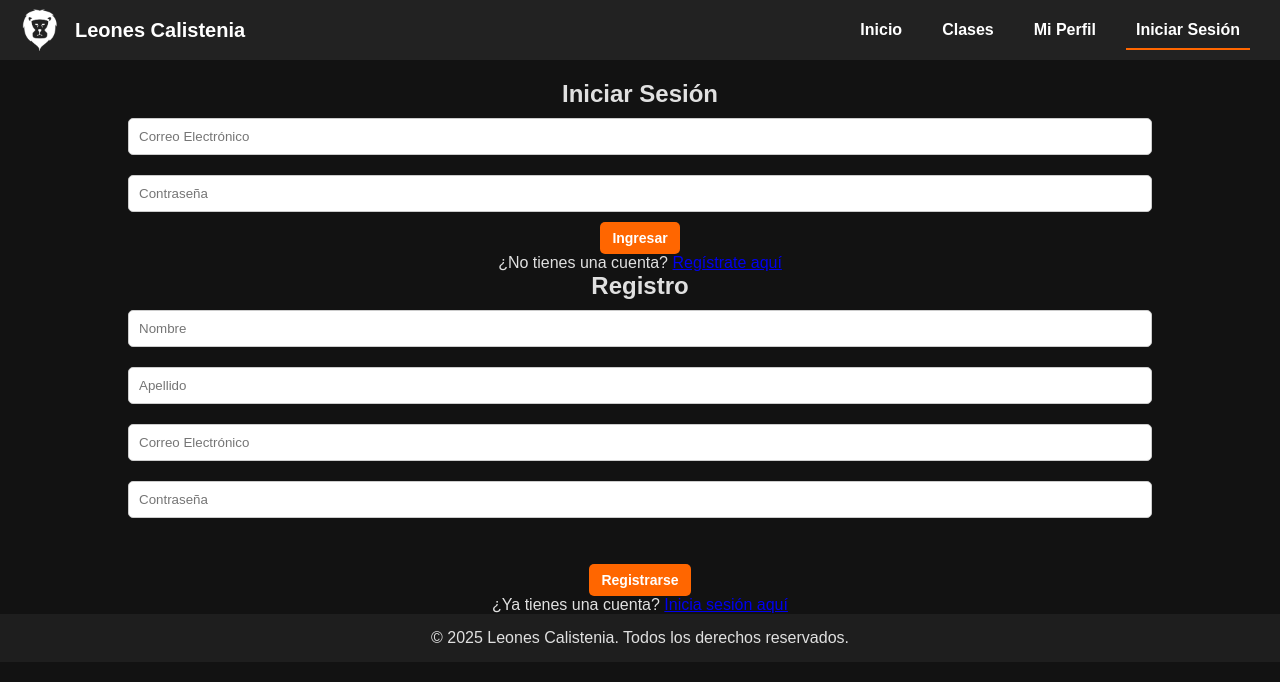
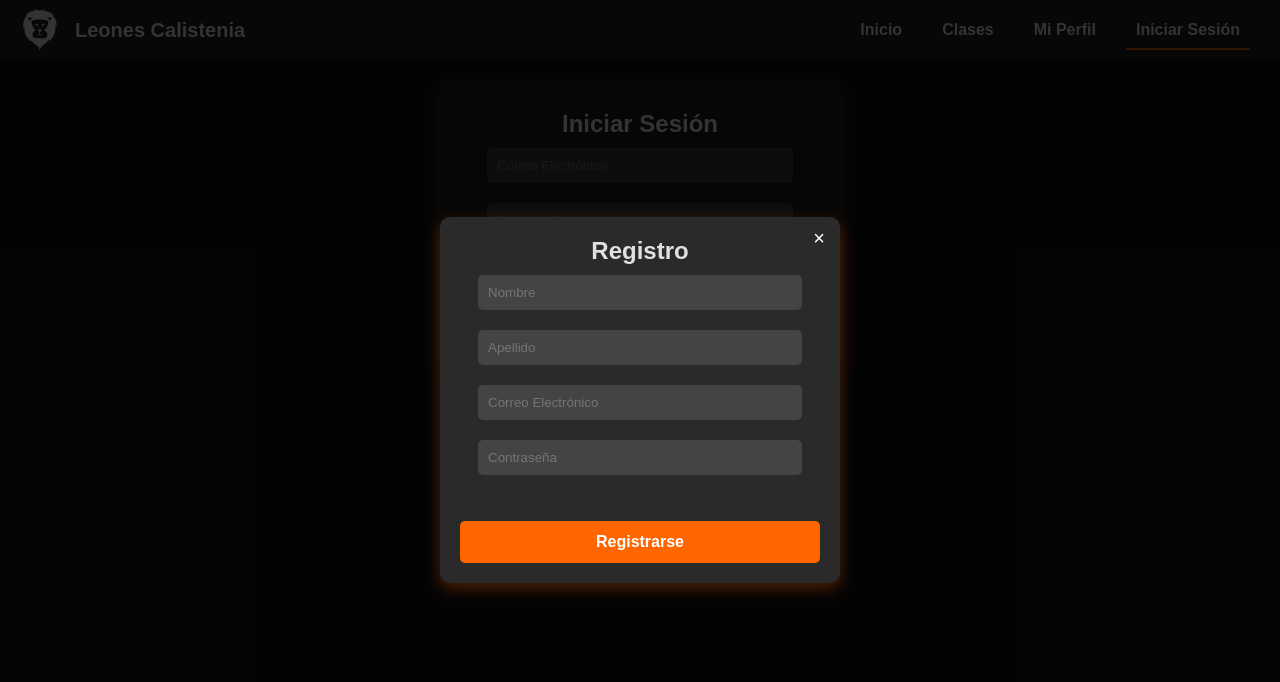
Before and after one commit to AlanDelAngel/leones_calistenia, a website: page public/auth.html in a window 1280 px wide. Both pictures are taken after a click on the link "Regístrate aquí". Drawn offline with Linux system fonts and the light colour scheme.

Commit message:
all done

```diff
--- a/db.js
+++ b/db.js
@@ -5,7 +5,7 @@ const pool = mysql.createPool({
     user: process.env.DB_USER,
     password: process.env.DB_PASSWORD,
     database: process.env.DB_NAME,
-    host: process.env.DB_LOCAL_HOST, // SQL Connection | <host: process.env.DB_LOCAL_HOST> | <socketPath: `/cloudsql/${process.env.DB_HOST}`>
+    socketPath: `/cloudsql/${process.env.DB_HOST}`, // SQL Connection | <host: process.env.DB_LOCAL_HOST> | <socketPath: `/cloudsql/${process.env.DB_HOST}`>
     connectionLimit: 10
   });
 
--- a/public/auth.html
+++ b/public/auth.html
@@ -26,30 +26,33 @@
             <form id="login-form">
                 <input type="email" id="login-email" placeholder="Correo Electrónico" required>
                 <input type="password" id="login-password" placeholder="Contraseña" required>
+                <br/>
                 <button type="submit">Ingresar</button>
             </form>
-            <p>¿No tienes una cuenta? <a href="#" id="show-register">Regístrate aquí</a></p>
+            <br/>
+            <p>¿No tienes una cuenta? <a href="#" id="open-register">Regístrate aquí</a></p>
         </section>
-        <section class="auth-container hidden" id="register-section">
-            <h1>Registro</h1>
+
+        <!-- REGISTRATION MODAL (Hidden by Default) -->
+        <div id="register-modal" class="modal">
+            <div class="modal-content">
+                <span class="close-btn">&times;</span>
+                <h2>Registro</h2>
                 <form id="register-form">
                     <input type="text" id="register-firstname" placeholder="Nombre" required>
                     <input type="text" id="register-lastname" placeholder="Apellido" required>
                     <input type="email" id="register-email" placeholder="Correo Electrónico" required>
                     <input type="password" id="register-password" placeholder="Contraseña" required>
+                    <!-- Google reCAPTCHA -->
                      <br/>
-                <!-- Google reCAPTCHA -->
                     <div class="g-recaptcha" data-sitekey="6Lf0W-gqAAAAAMRwCjarWKJPxOuF14ZkwECn29yK"></div>
                     <br/>
                     <button type="submit">Registrarse</button>
                 </form>
-            <p>¿Ya tienes una cuenta? <a href="#" id="show-login">Inicia sesión aquí</a></p>
-        </section>
+            </div>
+        </div>
     </main>
     <script src="js/auth.js" defer></script>
     <script src="js/main.js" defer></script>
-    <footer>
-        <p>&copy; 2025 Leones Calistenia. Todos los derechos reservados.</p>
-    </footer>
 </body>
 </html>
--- a/public/css/styles.css
+++ b/public/css/styles.css
@@ -657,3 +657,79 @@ button:focus {
     background: #f44336;
     color: white;
 }
+
+/* AUTH CONTAINER */
+.auth-container {
+    max-width: 400px;
+    margin: 60px auto;
+    padding: 30px;
+    background: #1e1e1e;
+    color: white;
+    border-radius: 10px;
+    box-shadow: 0 5px 15px rgba(255, 102, 0, 0.3);
+    text-align: center;
+}
+
+/* MODAL STYLES */
+.modal {
+    display: none;
+    position: fixed;
+    z-index: 2000;
+    left: 0;
+    top: 0;
+    width: 100%;
+    height: 100%;
+    background: rgba(0, 0, 0, 0.8);
+    justify-content: center;
+    align-items: center;
+}
+
+.modal-content {
+    background: #2a2a2a;
+    padding: 20px;
+    border-radius: 10px;
+    width: 90%;
+    max-width: 400px;
+    text-align: center;
+    box-shadow: 0 5px 15px rgba(255, 102, 0, 0.3);
+    position: relative;
+}
+
+.close-btn {
+    position: absolute;
+    top: 10px;
+    right: 15px;
+    font-size: 20px;
+    cursor: pointer;
+    color: white;
+}
+
+.close-btn:hover {
+    color: red;
+}
+
+/* INPUT FIELDS */
+input {
+    width: 90%;
+    padding: 10px;
+    margin: 10px 0;
+    border: none;
+    border-radius: 5px;
+    background: #444;
+    color: white;
+}
+
+button {
+    width: 100%;
+    padding: 12px;
+    background: #ff6600;
+    color: white;
+    border: none;
+    border-radius: 5px;
+    cursor: pointer;
+    font-size: 16px;
+}
+
+button:hover {
+    background: #ff4400;
+}
--- a/public/js/auth.js
+++ b/public/js/auth.js
@@ -2,6 +2,9 @@ document.addEventListener('DOMContentLoaded', () => {
     const loginForm = document.getElementById('login-form');
     const registerForm = document.getElementById('register-form');
     const logoutButton = document.getElementById('logout-button');
+    const openRegisterBtn = document.getElementById('open-register');
+    const registerModal = document.getElementById('register-modal');
+    const closeBtn = document.querySelector('.close-btn');
 
     // Logout functionality
     if (logoutButton) {
@@ -45,6 +48,25 @@ document.addEventListener('DOMContentLoaded', () => {
         });
     }
 
+    // Open Register Modal
+    openRegisterBtn.addEventListener('click', (e) => {
+        e.preventDefault();
+        registerModal.style.display = 'flex';
+    });
+
+    // Close Modal
+    closeBtn.addEventListener('click', () => {
+        registerModal.style.display = 'none';
+    });
+
+    // Close modal when clicking outside the form
+    window.addEventListener('click', (e) => {
+        if (e.target === registerModal) {
+            registerModal.style.display = 'none';
+        }
+    });
+
+
     if (registerForm) {
         registerForm.addEventListener('submit', async (e) => {
             e.preventDefault();
@@ -81,7 +103,7 @@ document.addEventListener('DOMContentLoaded', () => {
             const data = await response.json();
             if (response.ok) {
                 alert('Registro exitoso! Ahora puedes iniciar sesión.');
-                window.location.href = '/auth.html';
+                registerModal.style.display = 'none'; // Auto-close modal
             } else {
                 alert(data.error);
             }
```
Lines whose indentation alone changed are shown as unchanged.
